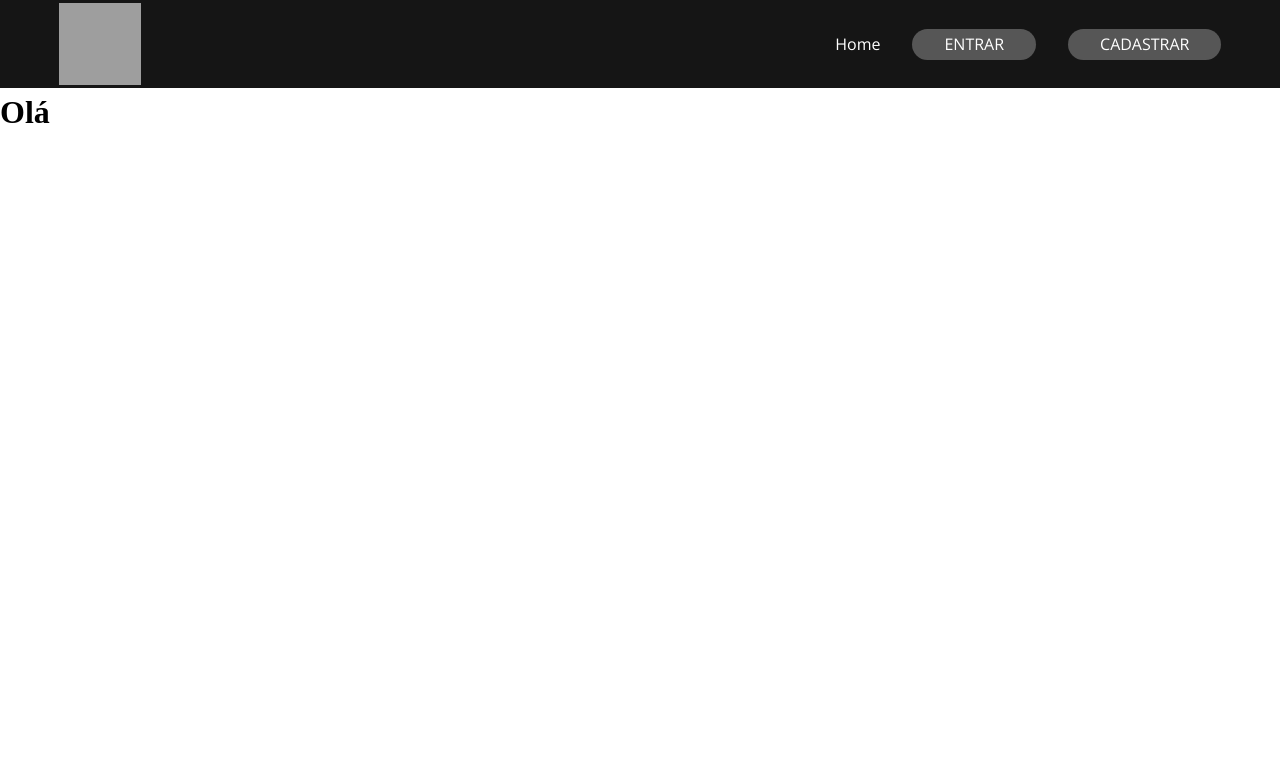
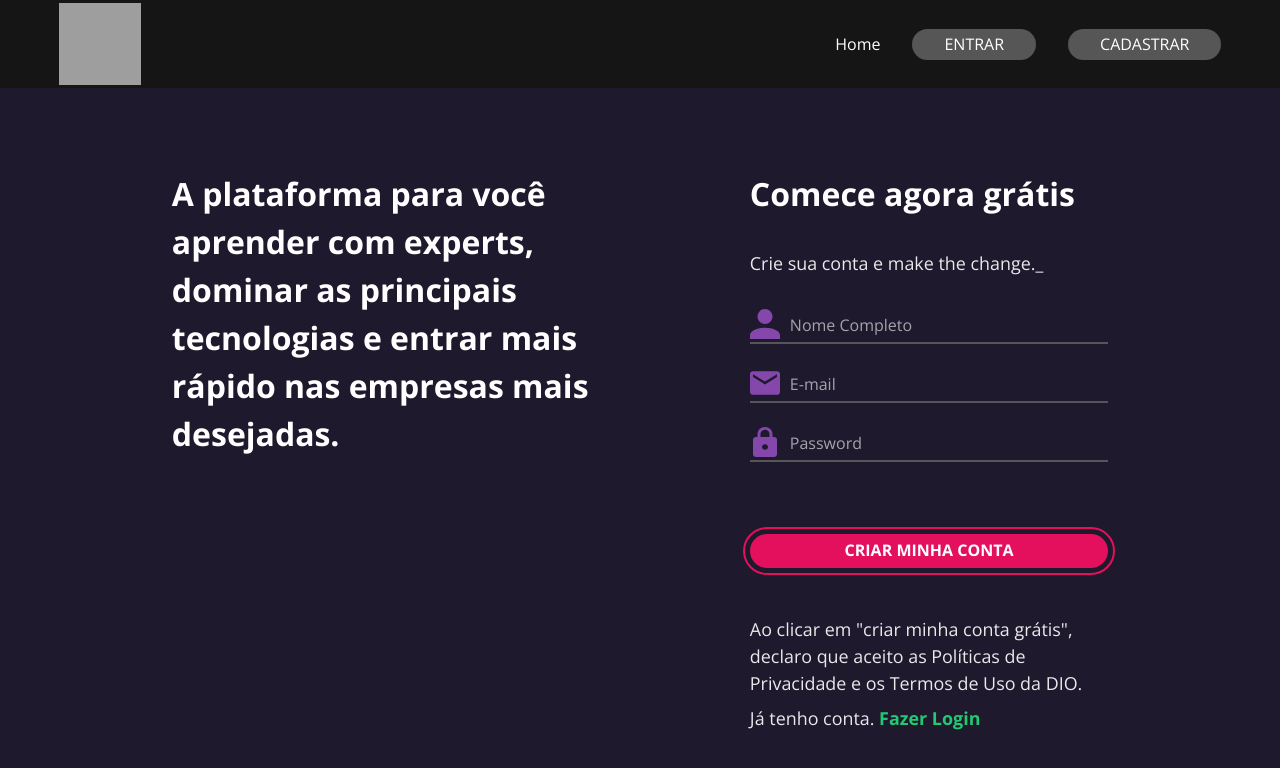
Before and after one commit to cosme7/DIO_Clone-OrangeTech, a React (Create React App) app: page /cadastro in a window 1280 px wide. Shown: the top 768 px of the page. Built offline with nearby package versions, Linux system fonts and the light colour scheme; grey boxes are pictures that could not be loaded.

Commit message:
Sign In Page Done

```diff
--- a/src/Components/Input/style.js
+++ b/src/Components/Input/style.js
@@ -24,7 +24,7 @@ export const Input = styled.input`
     &::placeholder{
         font-family: var(--ff-primary);
         color: var(--clr-wt);
-        opacity: 0.9;
+        opacity: 0.6;
     }
 
     &:focus{
--- a/src/Pages/Cadastro/index.jsx
+++ b/src/Pages/Cadastro/index.jsx
@@ -1,10 +1,31 @@
 import React from 'react'
+import Input from '../../Components/Input'
+import Button from '../../Components/Button'
+import { Link } from 'react-router-dom'
 import * as S from './style'
 
 export default function Cadastro() {
   return (
     <>
-      <h1>Olá</h1>
+      <main>
+        <S.Container>
+          <S.BoxLogin>
+            <h2>A plataforma para você aprender com experts, dominar as principais tecnologias e entrar mais rápido nas empresas mais desejadas.</h2>
+            <S.BoxTxt>
+              <h3>Comece agora grátis</h3>
+              <p>Crie sua conta e make the change._</p>
+              <S.Form>
+                <Input pessoas='pessoas' type='name' name='name' placeholder='Nome Completo' />
+                <Input correio='correio' type='email' name='email' placeholder='E-mail' />
+                <Input senha='senha' type='password' name='password' placeholder='Password' />
+                <Button title='Criar minha Conta'/>
+              </S.Form>
+              <p>Ao clicar em "criar minha conta grátis", declaro que aceito as Políticas de Privacidade e os Termos de Uso da DIO.</p>
+              <p>Já tenho conta. <Link to='/login'>Fazer Login</Link></p>
+            </S.BoxTxt>
+          </S.BoxLogin>
+        </S.Container>
+      </main>
     </>
   )
 }
--- a/src/Pages/Cadastro/style.js
+++ b/src/Pages/Cadastro/style.js
@@ -1 +1,69 @@
 import styled from "styled-components";
+
+export const Container = styled.section`
+    width: 100%;
+    min-height: 90.6vh;
+
+    display: flex;
+    align-items: center;
+    background-color: var(--bg-light);
+`;
+
+export const BoxLogin = styled.div`
+    width: 92%;
+    margin: 0 auto;
+    display: flex;
+    justify-content: space-evenly;
+
+    h2{
+        max-width: 25ch;
+        font-size: clamp(2rem, 2.5vw, 3rem);
+        font-family: var(--ff-primary);
+        font-weight: var(--fw-700);
+        color: var(--clr-wt);
+    }
+`;
+
+export const BoxTxt = styled.div`
+    display: flex;
+    flex-direction: column;
+
+    h3{
+        font-size: clamp(2rem, 2.5vw, 3rem);
+        font-family: var(--ff-primary);
+        font-weight: var(--fw-700);
+        color: var(--clr-wt);
+    }
+
+    p{
+        font-size: clamp(1rem, 1.4vw, 1.7rem);
+        font-family: var(--ff-primary);
+        font-weight: var(--fw-400);
+        color: var(--clr-wt);
+        opacity: .9;
+    }
+
+    p:nth-child(2){
+        margin-block: 2rem;
+    }
+
+    p:nth-child(4){
+        max-width: 35ch;
+        margin-block-end: .5rem;
+    }
+
+    p:nth-child(5) a{
+        font-weight: var(--fw-700);
+        color: var(--clr-gr);
+        text-decoration: none;
+    }
+`;
+
+export const Form = styled.form`
+    display: flex;
+    flex-direction: column;
+
+    button{
+        margin-block: 3rem;
+    }
+`;
--- a/src/Pages/Login/index.jsx
+++ b/src/Pages/Login/index.jsx
@@ -1,4 +1,5 @@
 import React from 'react'
+import { Link } from 'react-router-dom'
 import Input from '../../Components/Input'
 import Button from '../../Components/Button'
 import * as S from './style'
@@ -20,7 +21,7 @@ export default function Login() {
               </S.Form>
               <S.BoxLinks>
                 <a href="https://www.dio.me/" target='_blank' rel="noreferrer">Esqueci minha senha</a>
-                <a href="https://www.dio.me/" target='_blank' rel="noreferrer">Criar conta</a>
+                <Link to='/cadastro'>Criar conta</Link>
               </S.BoxLinks>
             </S.BoxTxt>
           </S.BoxLogin>
```
